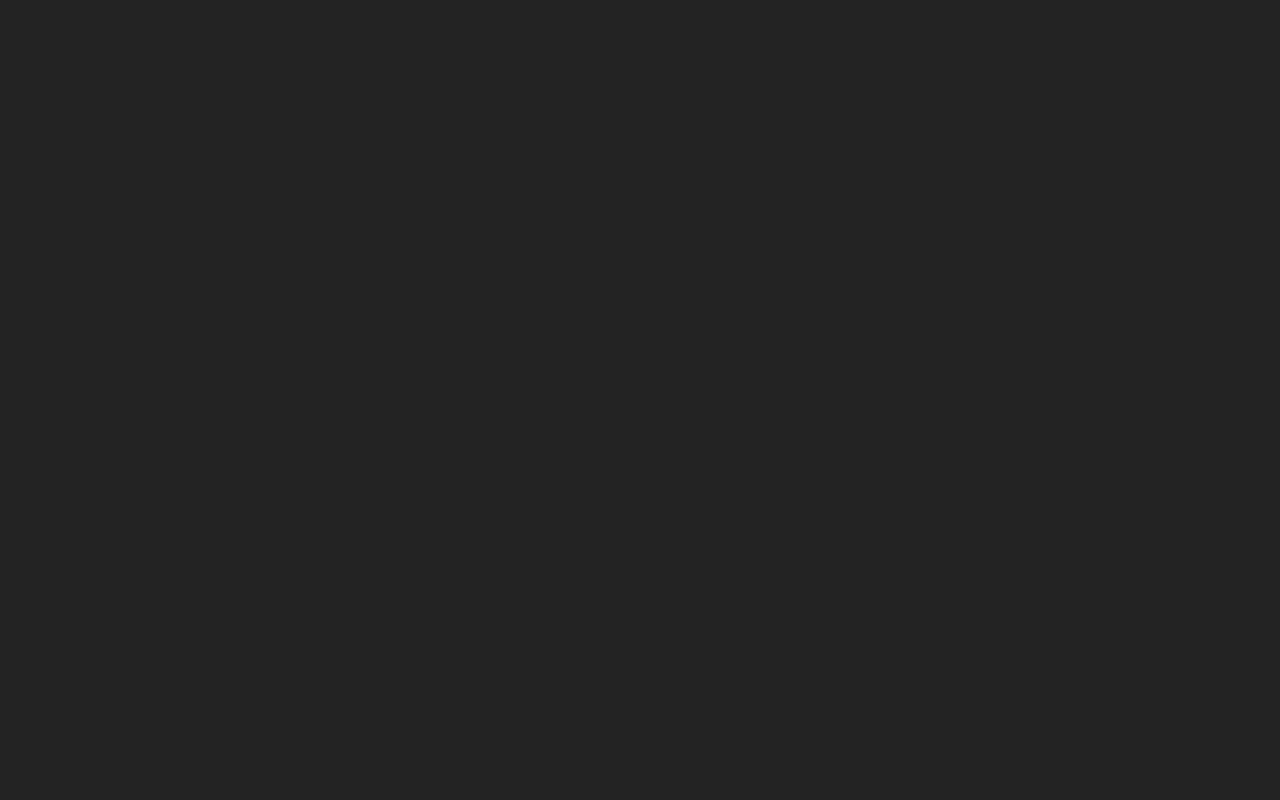
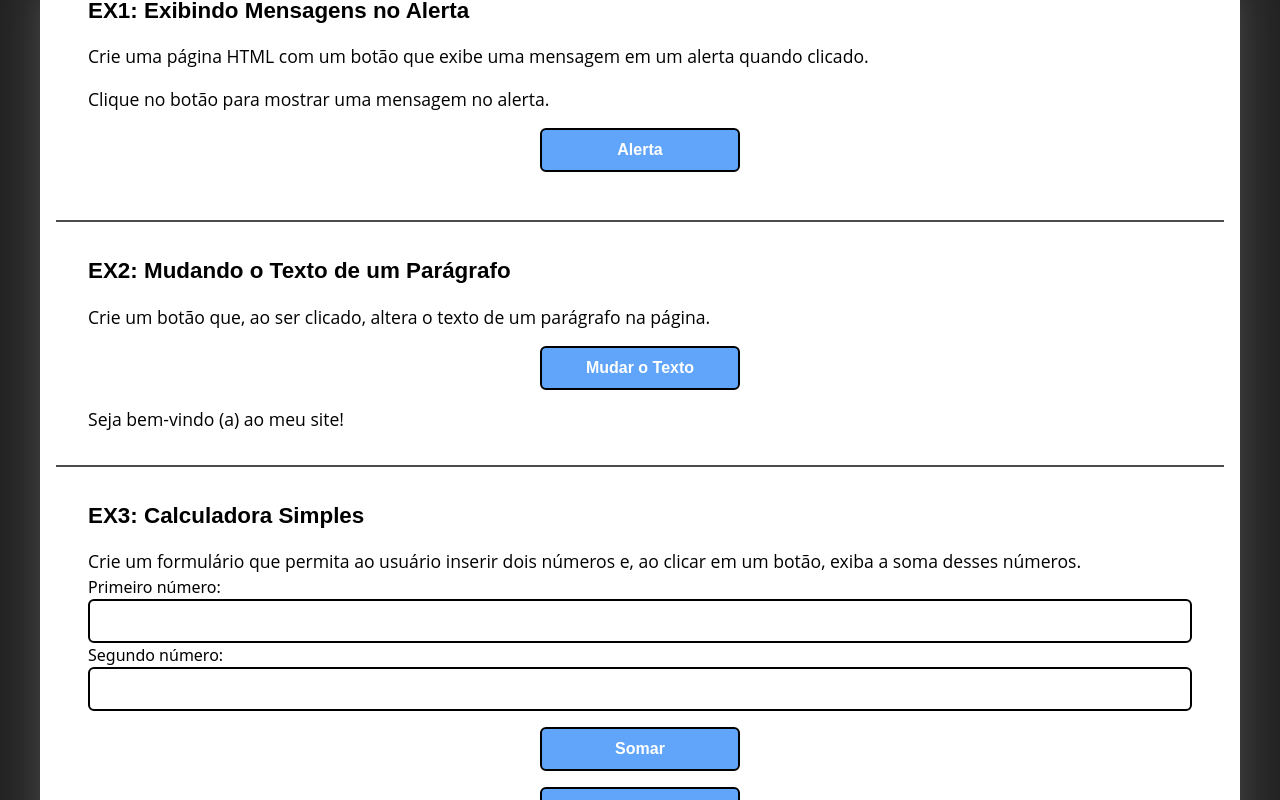
Before and after one commit to RosiestSloth/JavaScript-Trajectory, a Nuxt app: page /Java-Script/ex-1 in a window 1280 px wide. Before the commit this address had no page. Shown: the part 212-1012 px from the top of the page. Before the commit the page ends 800 px from the top, so only its background shows below. Built offline with nearby package versions, Linux system fonts and the light colour scheme.

Commit message:
Create ex-1.vue

```diff
--- /dev/null
+++ b/pages/Java-Script/ex-1.vue
@@ -0,0 +1,113 @@
+<template>
+    <div>
+      <cabecalho />
+      <main class="p-4 max-w-[1200px] mx-auto bg-white shadow-2xl shadow-white/30">
+        <article>
+          <!-- Exercício 1 -->
+          <section class="ex-1 border-b-2 border-black/70">
+            <div class="mx-auto max-w-7xl py-8 px-4 sm:px-6 lg:px-8">
+              <h2 class="bg-white text-black text-[1.4em] font-montserrat font-[600] md:flex-1">
+                <strong>EX1:</strong> Exibindo Mensagens no Alerta
+              </h2>
+              <p class="font-open-sans text-[1.1em] mt-4 text-justify font-[400]">
+                Crie uma página HTML com um botão que exibe uma mensagem em um alerta quando clicado.
+              </p>
+              <p class="font-open-sans text-[1.1em] mt-4 text-justify font-[400]">
+                Clique no botão para mostrar uma mensagem no alerta.
+              </p>
+              <button
+                class="text-white font-[600] font-poppins bg-blue-400 p-2 mx-auto m-4 block w-[200px] text-center border-2 border-black rounded-md duration-200 hover:bg-[#1B65A6] hover:border-white active:bg-[#033E8C]"
+                type="button"
+                @click="exibirAlerta"
+              >
+                Alerta
+              </button>
+            </div>
+          </section>
+
+          <!-- Exercício 2 -->
+          <section class="ex-2 border-b-2 border-black/70">
+            <div class="mx-auto max-w-7xl py-8 px-4 sm:px-6n lg:px-8">
+              <h2 class="bg-white text-black text-[1.4em] font-montserrat font-[600] md:flex-1">
+                <strong>EX2:</strong> Mudando o Texto de um Parágrafo
+              </h2>
+              <p class="font-open-sans text-[1.1em] mt-4 text-justify font-[400]">
+                Crie um botão que, ao ser clicado, altera o texto de um parágrafo na página.
+              </p>
+              <button
+                class="text-white font-[600] font-poppins bg-blue-400 p-2 mx-auto m-4 block w-[200px] text-center border-2 border-black rounded-md duration-200 hover:bg-[#1B65A6] hover:border-white active:bg-[#033E8C]"
+                @click="mudarTexto"
+                type="button"
+              >
+                Mudar o Texto
+              </button>
+              <p
+                id="texto-mudado"
+                class="font-open-sans text-[1.1em] mt-4 text-justify font-[400]"
+              >
+                Seja bem-vindo (a) ao meu site!
+              </p>
+            </div>
+          </section>
+
+          <!-- Exercício 3 -->
+           <section>
+             <div class="mx-auto max-w-7xl py-8 px-4 sm:px-6n lg:px-8">
+               <h2 class="bg-white text-black text-[1.4em] font-montserrat font-[600] md:flex-1">
+                 <strong>EX3:</strong> Calculadora Simples
+               </h2>
+               <p class="font-open-sans text-[1.1em] mt-4 text-justify font-[400]">
+                Crie um formulário que permita ao usuário inserir dois números e, ao clicar em um botão, exiba a soma desses números.
+               </p>
+               <form action="">
+                 <div class="flex flex-col">
+                   <label for="n1">Primeiro número:</label>
+                   <input type="number" id="n1" class="border-2 border-black rounded-md p-2">
+                 </div>
+                 <div class="flex flex-col">
+                   <label for="n2">Segundo número:</label>
+                   <input type="number" id="n2" class="border-2 border-black rounded-md p-2">
+                 </div>
+                 <button
+                class="text-white font-[600] font-poppins bg-blue-400 p-2 mx-auto m-4 block w-[200px] text-center border-2 border-black rounded-md duration-200 hover:bg-[#1B65A6] hover:border-white active:bg-[#033E8C]"
+                @click="somar"
+                type="button"
+              >
+                Somar
+              </button>
+              <p id="resultado" class="text-white font-[600] font-poppins bg-blue-400 p-2 mx-auto m-4 block w-[200px] text-center border-2 border-black rounded-md">
+                0
+              </p>
+               </form>
+             </div>
+           </section>
+        </article>
+      </main>
+      <Rodape />
+    </div>
+  </template>
+
+  <script>
+  export default {
+    methods: {
+      exibirAlerta() {
+        alert('Hello World!');
+      },
+      mudarTexto() {
+        const texto = document.getElementById('texto-mudado');
+        texto.innerHTML= 'Obrigado por visitar meu site!';
+      },
+      somar() {
+        const resultado = document.getElementById('resultado');
+        const n1 = parseFloat(document.getElementById('n1').value);
+        const n2 = parseFloat(document.getElementById('n2').value);
+        const soma = n1 + n2;
+        if (isNaN(soma)) {
+          resultado.innerHTML = '0';
+        } else {
+          resultado.innerHTML = soma;
+        }
+      },
+    },
+  };
+  </script>
```
